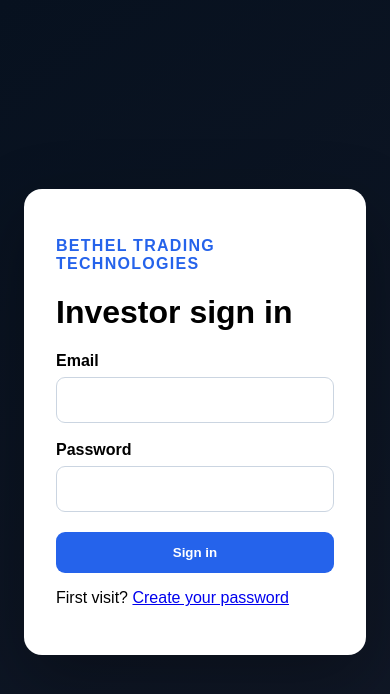
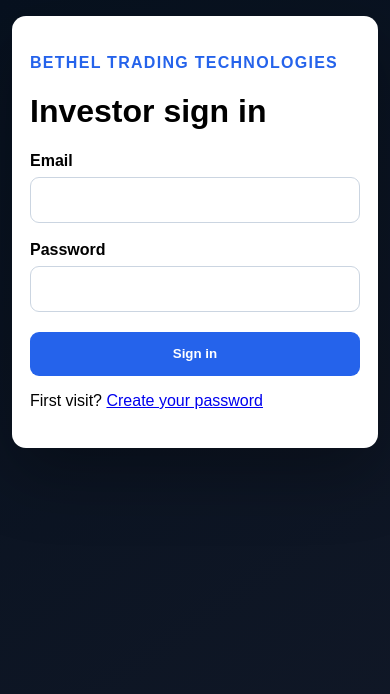
Before and after one commit to BethelTradingTech/Bethel, a React (Vite) app in the folder mobile-pwa/: page /login in a window 390 px wide. Shown: the top 694 px of the page. Built offline with nearby package versions, Linux system fonts and the light colour scheme; no server answers.

Commit message:
Harden mobile onboarding layout across iOS and Android

```diff
--- a/mobile-pwa/src/App.css
+++ b/mobile-pwa/src/App.css
@@ -348,9 +348,14 @@
 
 .onboarding-shell {
   min-height:100vh;
+  min-height:100dvh;
   display:grid;
   place-items:center;
   padding:24px;
+  padding-top:calc(24px + env(safe-area-inset-top));
+  padding-right:calc(24px + env(safe-area-inset-right));
+  padding-bottom:calc(24px + env(safe-area-inset-bottom));
+  padding-left:calc(24px + env(safe-area-inset-left));
   background:linear-gradient(145deg,#07111f,#111827);
 }
 
@@ -368,18 +373,24 @@
   font-weight:600;
 }
 
-.onboarding-card input {
+.onboarding-card input,
+.onboarding-card select {
   width:100%;
+  min-height:44px;
   padding:13px;
   border:1px solid #cbd5e1;
   border-radius:9px;
+  background:white;
+  color:#111827;
   font:inherit;
+  font-size:16px;
 }
 
 .onboarding-card button,
 .button-link {
   display:inline-block;
   width:100%;
+  min-height:44px;
   margin-top:20px;
   padding:13px;
   border:0;
@@ -390,6 +401,12 @@
   text-align:center;
   text-decoration:none;
   cursor:pointer;
+  touch-action:manipulation;
+}
+
+.onboarding-card button:disabled {
+  cursor:not-allowed;
+  opacity:.65;
 }
 
 .eyebrow {
@@ -426,3 +443,18 @@
   padding-left:20px;
   line-height:1.9;
 }
+
+@media(max-width:480px){
+  .onboarding-shell {
+    place-items:start center;
+    padding-top:calc(16px + env(safe-area-inset-top));
+    padding-right:calc(12px + env(safe-area-inset-right));
+    padding-bottom:calc(16px + env(safe-area-inset-bottom));
+    padding-left:calc(12px + env(safe-area-inset-left));
+  }
+
+  .onboarding-card {
+    padding:22px 18px;
+    border-radius:14px;
+  }
+}
```
